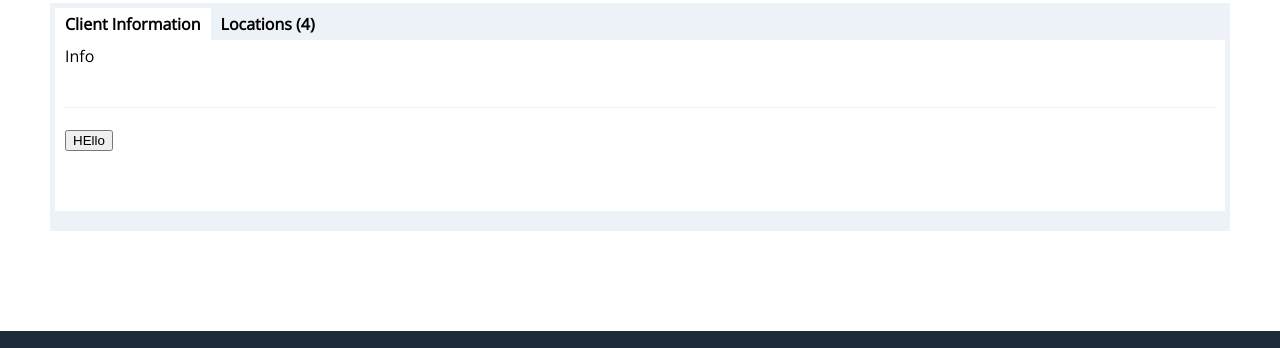
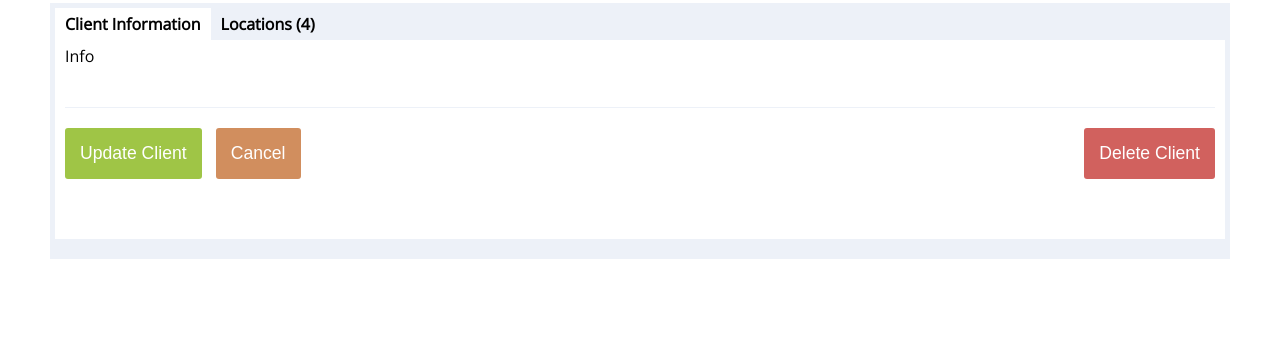
Before and after one commit to DimaGon/BrightLocal, a website built with webpack: page index.html in a window 1280 px wide. Shown: the part 240-588 px from the top of the page. Built offline with nearby package versions, Linux system fonts and the light colour scheme.

Commit message:
added buttons to from

```diff
--- a/client/app.js
+++ b/client/app.js
@@ -11,6 +11,7 @@ import "./components/footer/footer.scss";
 import "./components/breadcrumbs/breadcrumbs.scss";
 import "./components/form/form.scss";
 import "./components/main-content/main-content.scss";
+import "./components/button/button.scss";
 
 // Scripts
 import "./components/navigation/navigation";
--- a/client/common/_variables.scss
+++ b/client/common/_variables.scss
@@ -2,4 +2,7 @@ $color-green : #a4c658;
 $color-blue : #547bba;
 $color-dark-blue : #1d2b3b;
 $color-light-blue : #edf1f8;
+$color-button-green : #9fc546;
+$color-button-orange : #d18e5e;
+$color-button-red : #d1615e;
 $border-radius : 3px;
--- /dev/null
+++ b/client/components/button/button.scss
@@ -0,0 +1,36 @@
+@import "../../common/variables";
+
+.button {
+  transition       : background-color 0.2s;
+  padding          : 15px;
+  font-size        : 1.1rem;
+  border-radius    : $border-radius;
+  background-color : transparent;
+  border           : none;
+  cursor           : pointer;
+  color            : white;
+}
+
+.button--green {
+  background-color : $color-button-green;
+
+  &:hover {
+    background-color : darken($color-button-green, 10%);
+  }
+}
+
+.button--orange {
+  background-color : $color-button-orange;
+
+  &:hover {
+    background-color : darken($color-button-orange, 10%);
+  }
+}
+
+.button--red {
+  background-color : $color-button-red;
+
+  &:hover {
+    background-color : darken($color-button-red, 10%);
+  }
+}
--- a/client/components/form/form.scss
+++ b/client/components/form/form.scss
@@ -37,6 +37,17 @@
 }
 
 .form__footer {
-  padding    : 20px 0 30px;
-  border-top : 1px solid $color-light-blue;
+  padding         : 20px 0 30px;
+  border-top      : 1px solid $color-light-blue;
+  display         : flex;
+  width           : 100%;
+  justify-content : space-between;
 }
+
+.form__button {
+  margin-right : 10px;
+
+  &:last-child {
+    margin-right : 0;
+  }
+}
--- a/index.html
+++ b/index.html
@@ -68,7 +68,11 @@
                         </div>
 
                         <div class="form__footer">
-                            <button>HEllo</button>
+                            <div>
+                                <button type="button" class="button button--green form__button">Update Client</button>
+                                <button type="button" class="button button--orange form__button">Cancel</button>
+                            </div>
+                            <button type="button" class="button button--red form__button">Delete Client</button>
                         </div>
                     </div>
                 </form>
```
